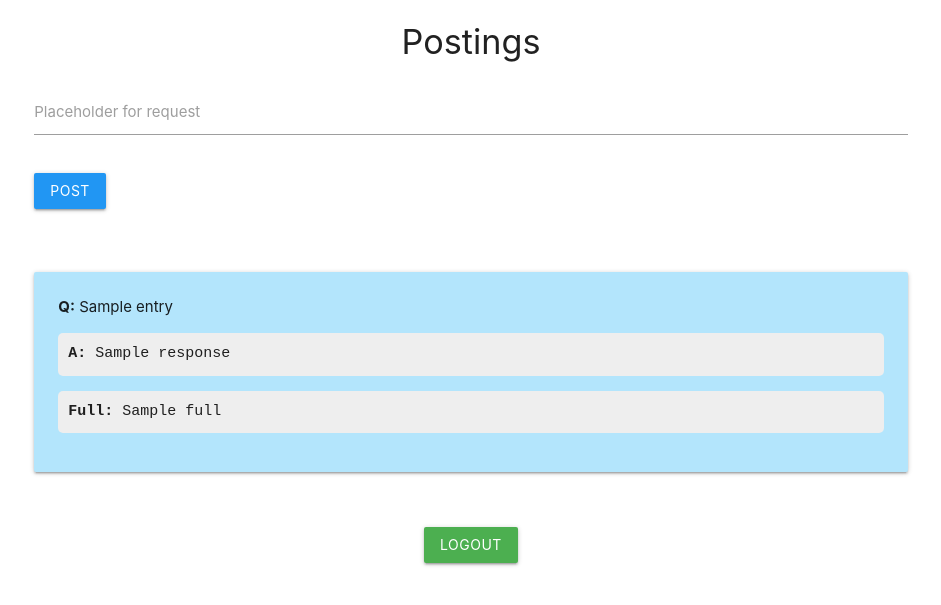
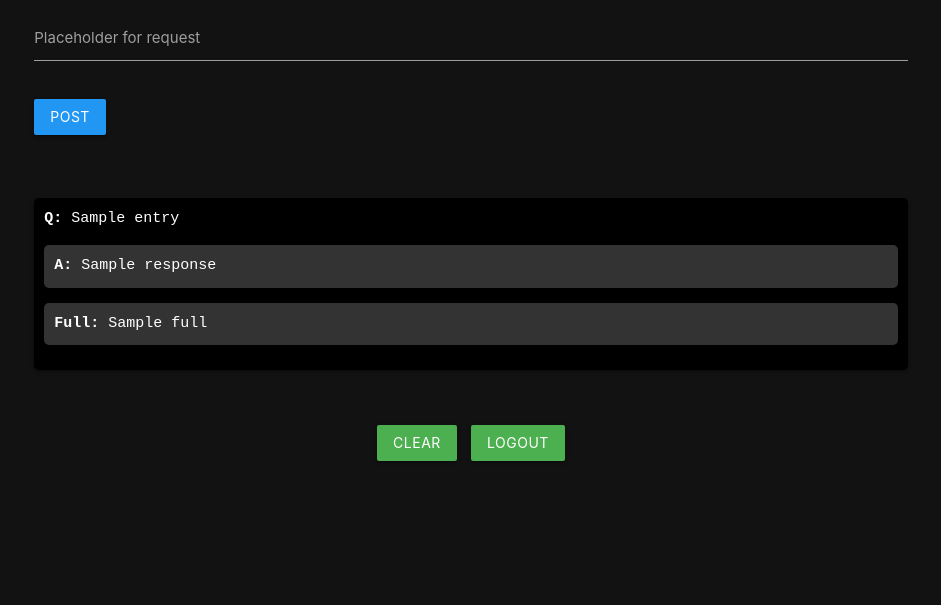
Before and after one commit to singularis/racoon_server, a Python web app: template workload/chater/chater/templates/chater.html in a window 1280 px wide. Shown: the top 605 px of the page, without its empty margins (169-1110 px from the left). Run offline with Jinja, Linux system fonts and the light colour scheme; the template is opened without the code that fills it: most values are stand-ins (such as "Sample title", 1, 10 or a date in 2020).

Commit message:
Added clean up and move out css

```diff
--- /dev/null
+++ b/workload/chater/chater/static/css/main.css
@@ -0,0 +1,54 @@
+/* Main CSS styles */
+body {
+    background-color: #121212; /* Dark theme background */
+    color: #ffffff; /* Light text */
+}
+.script-code {
+    white-space: pre-wrap; /* Preserves whitespace and formatting */
+    font-family: monospace;
+    background-color: #333; /* Darker background for code */
+    color: #ffffff; /* Light text for readability */
+    padding: 10px;
+    border-radius: 5px;
+}
+.card-panel {
+    background-color: #000000; /* Black background */
+    color: #ffffff; /* Light text for readability */
+    padding: 10px;
+    border-radius: 5px;
+    font-family: monospace;
+}
+
+.btn-clear {
+    margin-right: 10px; /* Space between clear and logout buttons */
+}
+
+.page-footer {
+    background-color: #121212 !important; /* Dark background */
+    color: #ffffff !important; /* Light text */
+}
+
+.page-footer a {
+    color: #ffffff !important; /* Ensures links within the footer are also light for visibility */
+}
+
+/* Input fields styling */
+input[type="text"] {
+    color: #ffffff; /* Light text color for readability */
+    background-color: #424242; /* Darker background for input fields */
+    border-bottom: 1px solid #ffffff; /* Light border for visibility */
+}
+
+/* Placeholder color */
+::placeholder { /* Chrome, Firefox, Opera, Safari 10.1+ */
+    color: #ddd;
+    opacity: 1; /* Firefox */
+}
+
+:-ms-input-placeholder { /* Internet Explorer 10-11 */
+    color: #ddd;
+}
+
+::-ms-input-placeholder { /* Microsoft Edge */
+    color: #ddd;
+}
--- a/workload/chater/chater/templates/chater.html
+++ b/workload/chater/chater/templates/chater.html
@@ -3,19 +3,10 @@
 <head>
     <title>Chater</title>
     <link rel="stylesheet" href="https://cdnjs.cloudflare.com/ajax/libs/materialize/1.0.0/css/materialize.min.css">
-    <style>
-        .script-code {
-            white-space: pre-wrap; /* Preserves whitespace and formatting */
-            font-family: monospace;
-            background-color: #eee;
-            padding: 10px;
-            border-radius: 5px;
-        }
-    </style>
+    <link rel="stylesheet" href="{{ url_for('static', filename='css/main.css') }}">
 </head>
 <body>
 <div class="container">
-    <h4 class="header center-align">Postings</h4>
     <div class="row">
         <form class="col s12" method="POST">
             <div class="row">
@@ -33,7 +24,7 @@
     <div class="row">
         <div class="col s12">
             {% for entry in responses %}
-            <div class="card-panel light-blue lighten-4">
+            <div class="card-panel dark-blue lighten-4">
                 <span><b>Q:</b> {{ entry.question }}</span><br>
                 <pre class="script-code"><b>A:</b> {{ entry.response | safe }}</pre>
                 <pre class="script-code"><b>Full:</b> {{ entry.full | safe }}</pre>
@@ -45,10 +36,13 @@
 </div>
 
 <script src="https://cdnjs.cloudflare.com/ajax/libs/materialize/1.0.0/js/materialize.min.js"></script>
-<footer class="page-footer" style="background-color: #FFFFFF;"> <!-- Set the background color to match the page -->
+<footer class="page-footer">
     <div class="container">
         <div class="row">
             <div class="col s12 center-align">
+                <!-- Clear Responses Button -->
+                <a href="{{ url_for('clear_responses') }}" class="btn waves-effect waves-light green btn-clear">Clear</a>
+                <!-- Logout Button -->
                 <a href="{{ url_for('logout') }}" class="btn waves-effect waves-light green">Logout</a>
             </div>
         </div>
```
Also changed, not shown: workload/chater/chater/app.py (+11 -0 lines), workload/chater/chater/templates/login.html (+1 -16 lines), 1 other file.
